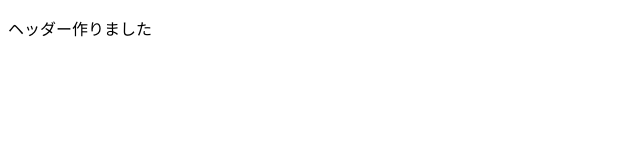
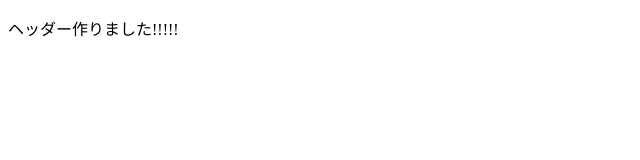
Before and after one commit to yuuto-miki/github-lecture-, a plain HTML site: page index.html in a window 1280 px wide. Shown: the full height of the page, 0-640 px from the left. Drawn offline with Linux system fonts and the light colour scheme.

Commit message:
変更しました

```diff
--- a/index.html
+++ b/index.html
@@ -8,7 +8,7 @@
 </head>
 <body>
   <header>
-    <p>ヘッダー作りました</p>
+    <p>ヘッダー作りました!!!!!</p>
   </header>
 
 </body>
```
